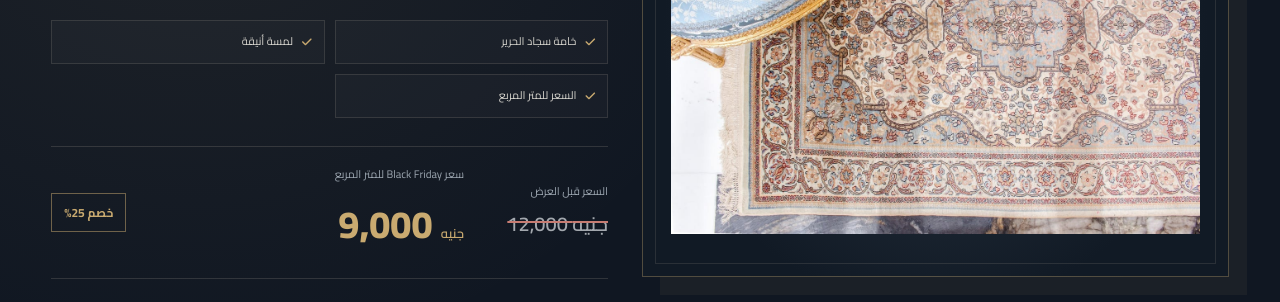
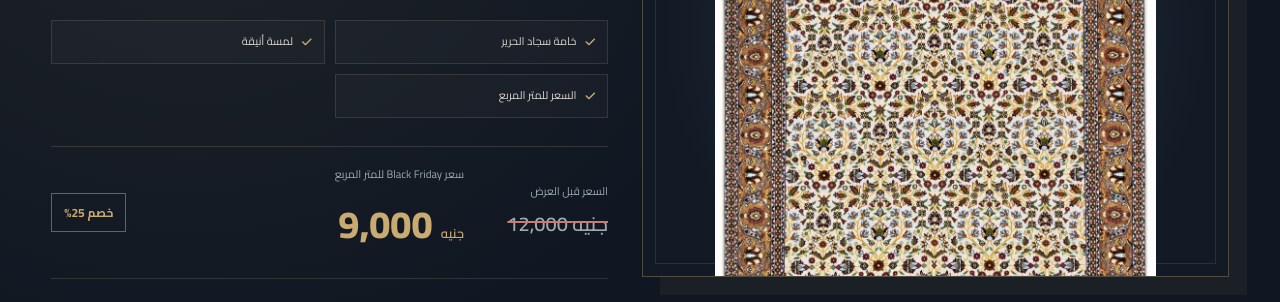
Before and after one commit to Alhassan2005/okda-website, a plain HTML site: page products/silk.html in a window 1280 px wide. Shown: the part 534-836 px from the top of the page. Drawn offline with nearby package versions, Linux system fonts and the light colour scheme.

Commit message:
Update product image for silk.html page

```diff
--- a/products/silk.html
+++ b/products/silk.html
@@ -12,7 +12,7 @@
   <meta property="og:description" content="اكتشف سجاد حرير من عُقدة OKDA. سعر المتر المربع 9,000 جنيه بدلًا من 12,000 جنيه ضمن عروض Black Friday. تواصل معنا عبر واتساب لمعرفة المقاسات والتفاصيل.">
   <meta property="og:type" content="product">
   <meta property="og:url" content="https://alhassan2005.github.io/okda-website/products/silk.html">
-  <meta property="og:image" content="https://alhassan2005.github.io/okda-website/images/image11.jpeg">
+  <meta property="og:image" content="https://alhassan2005.github.io/okda-website/images/cotton.jpeg">
   <link rel="icon" href="../images/Logo.jpeg">
   <link rel="preconnect" href="https://fonts.googleapis.com">
   <link rel="preconnect" href="https://fonts.gstatic.com" crossorigin>
@@ -49,7 +49,7 @@
         <div class="product-detail-grid">
           <div class="product-detail-media">
             <span class="product-detail-badge">خصم 25%</span>
-            <button type="button" class="product-image-trigger" aria-label="عرض صورة السجادة كاملة"><img src="../images/image11.jpeg" alt="سجادة حرير من مجموعة عُقدة" fetchpriority="high"></button>
+            <button type="button" class="product-image-trigger" aria-label="عرض صورة السجادة كاملة"><img src="../images/cotton.jpeg" alt="سجادة حرير من مجموعة عُقدة" fetchpriority="high"></button>
           </div>
           <div class="product-detail-copy">
             <p class="section-kicker">SILK COLLECTION · OKDA</p>
```
